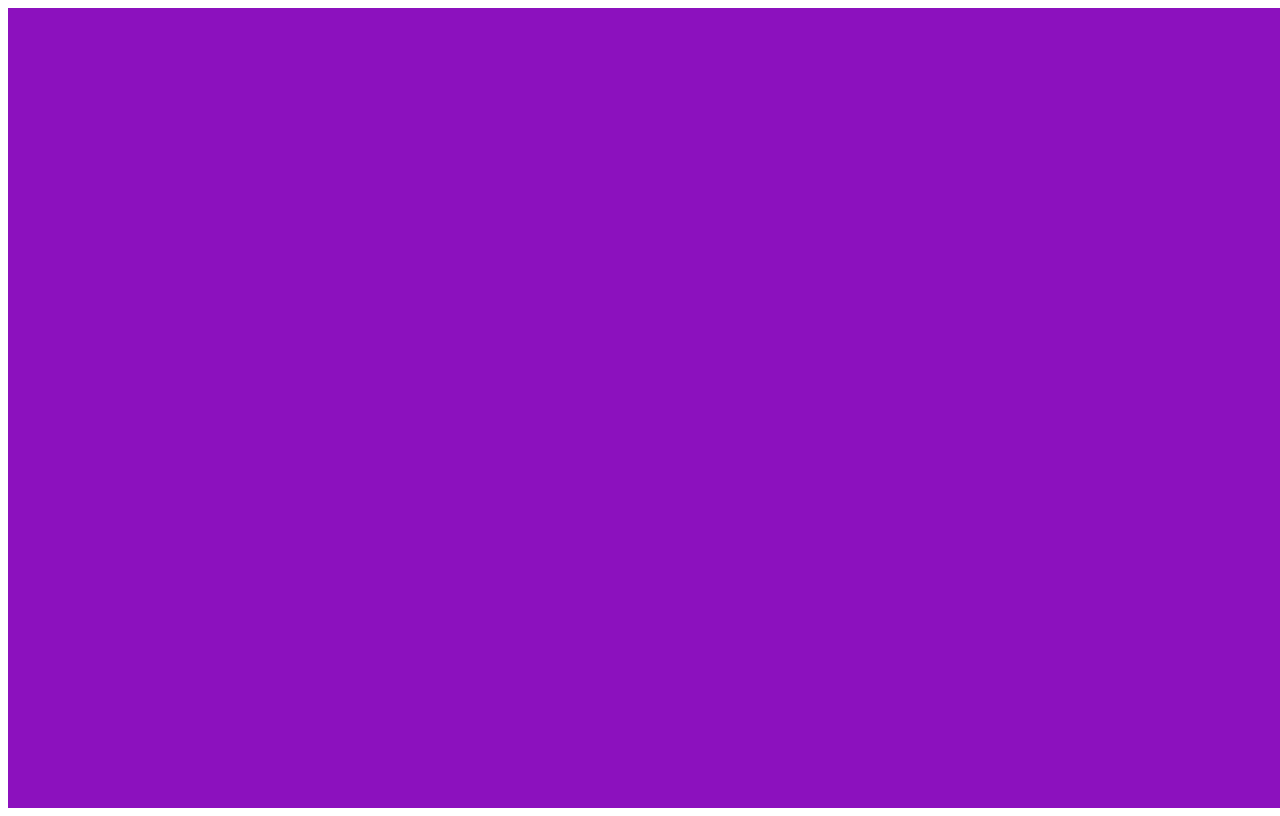
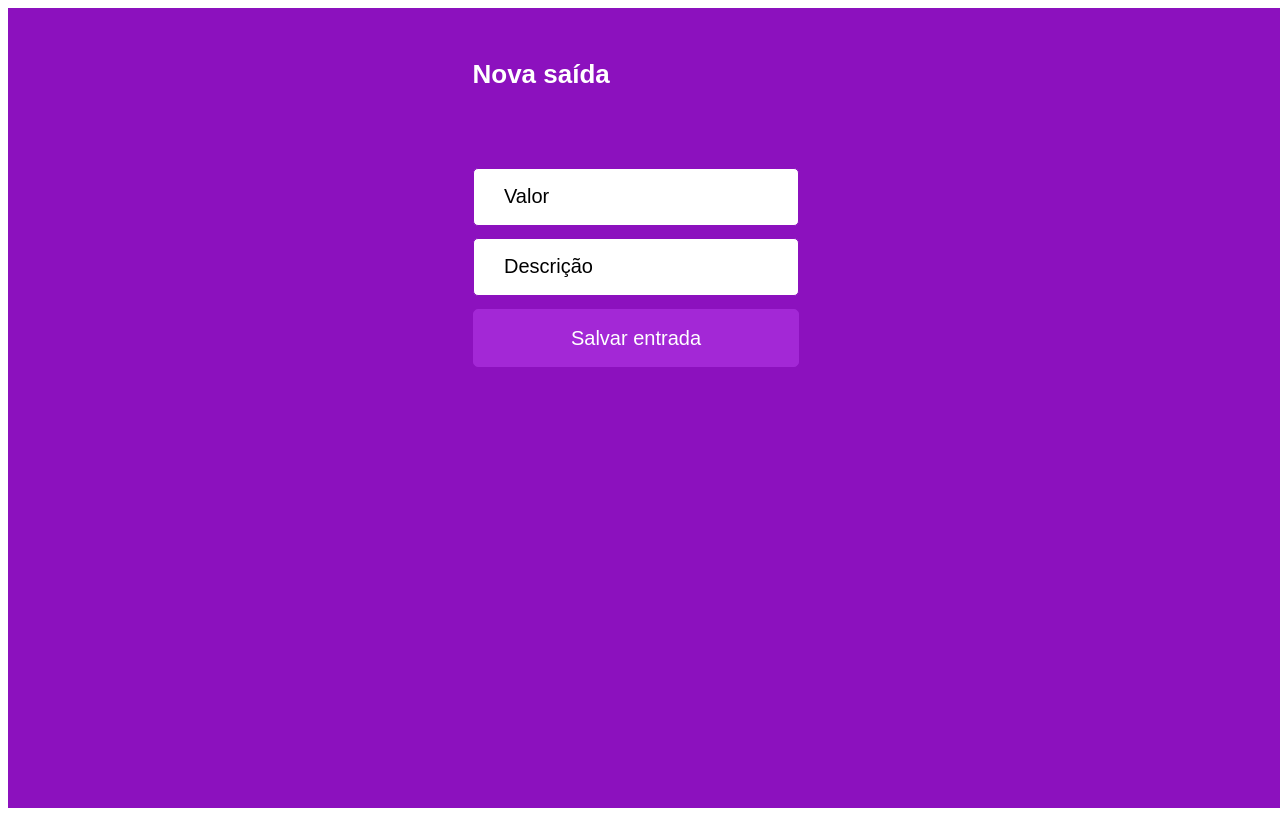
Before and after one commit to rirum/projeto14-mywallet-front, a JavaScript app: page /nova-saida in a window 1280 px wide. Before the commit this address had no page. Built offline with nearby package versions, Linux system fonts and the light colour scheme; the HTML template or start-up script is replaced by a standard one.

Commit message:
layout saídas e data-tests em pag saída/entrada

```diff
--- a/src/App.js
+++ b/src/App.js
@@ -3,7 +3,8 @@ import styled from "styled-components";
 import Login from "./pages/Login";
 import Signup from "./pages/Signup";
 import Home from "./pages/Home";
-import Entry from "./pages/Entry";
+import Income from "./pages/Income";
+import Expense from "./pages/Expense";
 
 export default function App(){
     return (
@@ -15,7 +16,8 @@ export default function App(){
             <Route path="/" element={<Login/>}/>
             <Route path="/cadastro" element={<Signup/>}/>
             <Route path="/home" element={<Home/>}/>
-            <Route path="/nova-entrada" element={<Entry />}/>
+            <Route path="/nova-entrada" element={<Income />}/>
+            <Route path="/nova-saida" element={<Expense />}/>
             </Routes>
         </ContainerApp>
 
--- a/src/pages/Entry.js
+++ b/src/pages/Expense.js
@@ -1,15 +1,15 @@
 import styled from "styled-components";
 
-export default function Entry(){
+export default function Expense(){
     return(
     <>
     <StyledHeader>
-        <p>Nova entrada</p>
+        <p>Nova saída</p>
     </StyledHeader>
 
-    <EntryInput placeholder="Valor"/>
-    <EntryInput placeholder="Descrição"/>
-    <LoginButton>Salvar entrada</LoginButton>
+    <EntryInput data-test="registry-amount-input" placeholder="Valor"/>
+    <EntryInput data-test="registry-name-input" placeholder="Descrição"/>
+    <LoginButton data-test="registry-save">Salvar entrada</LoginButton>
 
     </>
     )
@@ -22,6 +22,7 @@ display: flex;
 justify-content: space-between;
 margin-top: 25px;
 margin-right: 24px;
+margin-bottom: 40px;
 p{
     margin-left: 24px;
     font-size: 26px;
--- /dev/null
+++ b/src/pages/Income.js
@@ -0,0 +1,61 @@
+import styled from "styled-components";
+
+export default function Entry(){
+    return(
+    <>
+    <StyledHeader>
+        <p>Nova entrada</p>
+    </StyledHeader>
+
+    <EntryInput data-test="registry-amount-input" placeholder="Valor"/>
+    <EntryInput data-test="registry-name-input" placeholder="Descrição"/>
+    <LoginButton data-test="registry-save">Salvar entrada</LoginButton>
+
+    </>
+    )
+}
+
+
+const StyledHeader = styled.div`
+width: 375px;
+display: flex;
+justify-content: space-between;
+margin-top: 25px;
+margin-right: 24px;
+margin-bottom: 40px;
+p{
+    margin-left: 24px;
+    font-size: 26px;
+    font-weight: 700;
+    color: #fff;
+}
+`
+
+const EntryInput = styled.input`
+height: 58px;
+width: 326px;
+border-radius: 5px;
+border: 1px solid #8C11BE;
+background-color: #fff;
+margin-top: 12px;
+margin-right: 24px;
+box-sizing: border-box;
+padding-left: 15px;
+font-size: 15px;
+&::placeholder{
+    font-size:20px;
+    color: #000;
+    padding-left: 15px;
+}
+`
+const LoginButton = styled.button`
+height: 58px;
+width: 326px;
+background-color: #A328D6;
+border: 1px solid #A328D6;
+border-radius: 5px;
+color: #fff;
+font-size: 20px;
+margin-top: 13px;
+margin-right:24px;
+`
```
